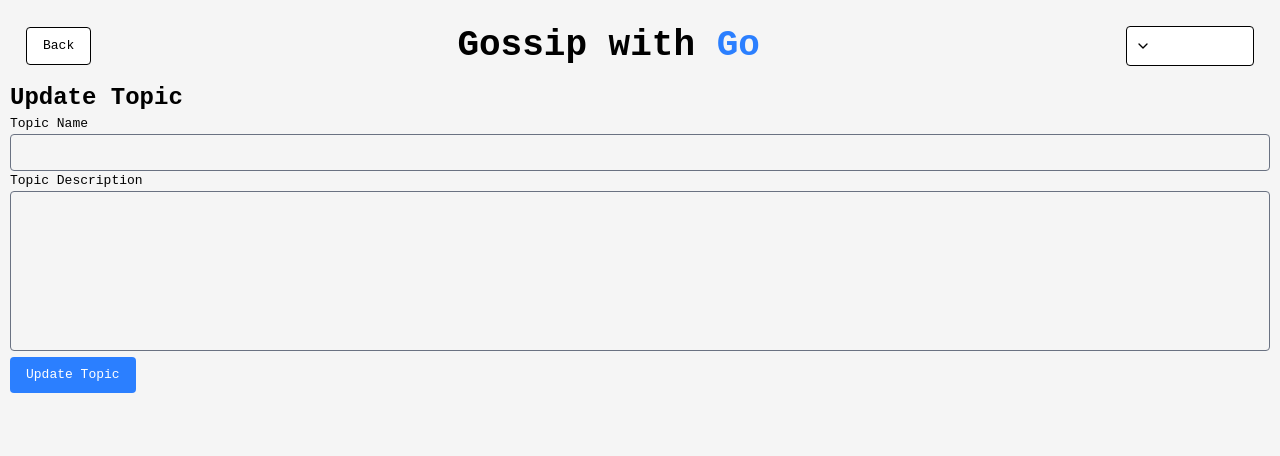
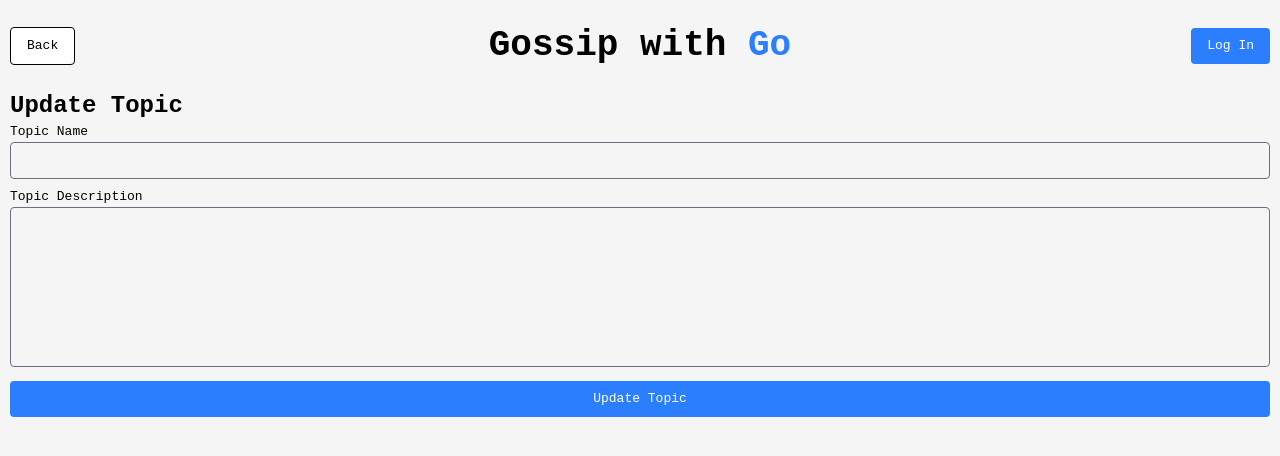
Before and after one commit to LittleLittleLittleR/CVWO-Assignment-2026, a React (Vite) app in the folder frontend/: page /updateTopics/1 in a window 1280 px wide. Shown: the top 456 px of the page. Built offline with nearby package versions, Linux system fonts and the light colour scheme; no server answers.

Commit message:
style updateTopics and updatePosts

```diff
--- a/frontend/src/pages/updatePosts.tsx
+++ b/frontend/src/pages/updatePosts.tsx
@@ -1,10 +1,9 @@
 import { useState, useEffect } from 'react';
 import { useParams, useNavigate } from 'react-router-dom';
 
-import Header, { MainHeader } from '../components/Header';
-import { BackButton } from '../components/Button';
-import UserIcon from '../components/UserIcon';
+import Header from '../components/Header';
 import InputField from '../components/InputField';
+import NavBar from '../components/NavBar';
 
 export default function UpdatePost() {
   const navigate = useNavigate();
@@ -61,19 +60,15 @@ export default function UpdatePost() {
 
   return (
     <div>
-      <div className="flex justify-between items-center p-4">
-        <BackButton />
-        <MainHeader />
-        <UserIcon/>
-      </div>
+      <NavBar variant="other" />
       <Header variant="sub" title="Update Post" />
-      <form onSubmit={updatePost}>
+      <form className='flex flex-col gap-2' onSubmit={updatePost}>
         <div>
-          <label htmlFor="postTitle">Post Title</label>
+          <label>Post Title</label>
           <InputField variant="text" value={postTitle} onChange={setPostTitle} />
         </div>
         <div>
-          <label htmlFor="postBody">Post Body</label>
+          <label>Post Body</label>
           <InputField variant="textarea" value={postBody} onChange={setPostBody} />
         </div>
         <InputField variant="submit" value="Update Post" />
--- a/frontend/src/pages/updateTopics.tsx
+++ b/frontend/src/pages/updateTopics.tsx
@@ -5,6 +5,7 @@ import Header, { MainHeader } from '../components/Header';
 import UserIcon from '../components/UserIcon';
 import { BackButton } from '../components/Button';
 import InputField from '../components/InputField';
+import NavBar from '../components/NavBar';
 
 export default function UpdateTopics() {
   const navigate = useNavigate();
@@ -61,19 +62,15 @@ export default function UpdateTopics() {
 
   return (
     <div>
-      <div className="flex justify-between items-center p-4">
-        <BackButton />
-        <MainHeader />
-        <UserIcon/>
-      </div>
+      <NavBar variant="other" />
       <Header variant="sub" title="Update Topic" />
-      <form onSubmit={updateTopic}>
+      <form className='flex flex-col gap-2' onSubmit={updateTopic}>
         <div>
-          <label htmlFor="topicName">Topic Name</label>
+          <label>Topic Name</label>
           <InputField variant="text" value={topicName} onChange={setTopicName} />
         </div>
         <div>
-          <label htmlFor="topicDescription">Topic Description</label>
+          <label>Topic Description</label>
           <InputField variant="textarea" value={topicDescription} onChange={setTopicDescription} />
         </div>
         <InputField variant="submit" value="Update Topic" />
```
